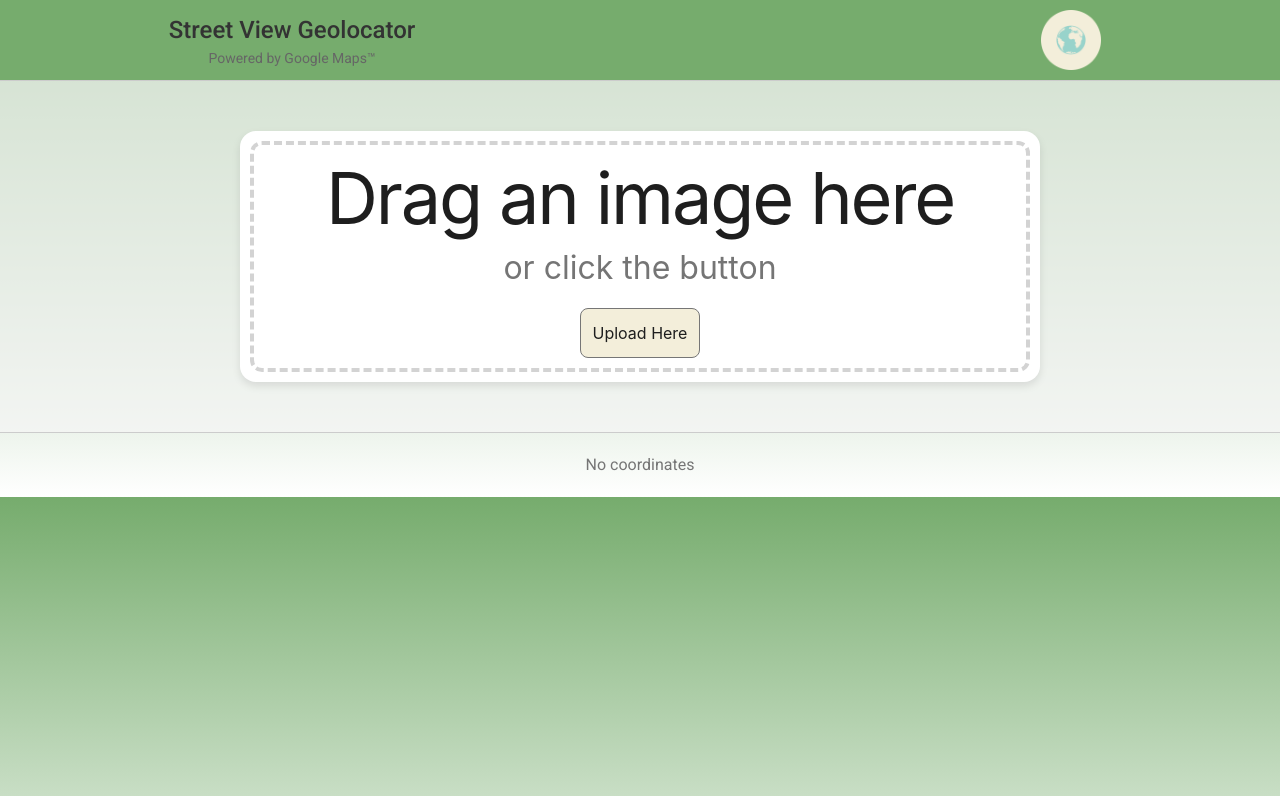
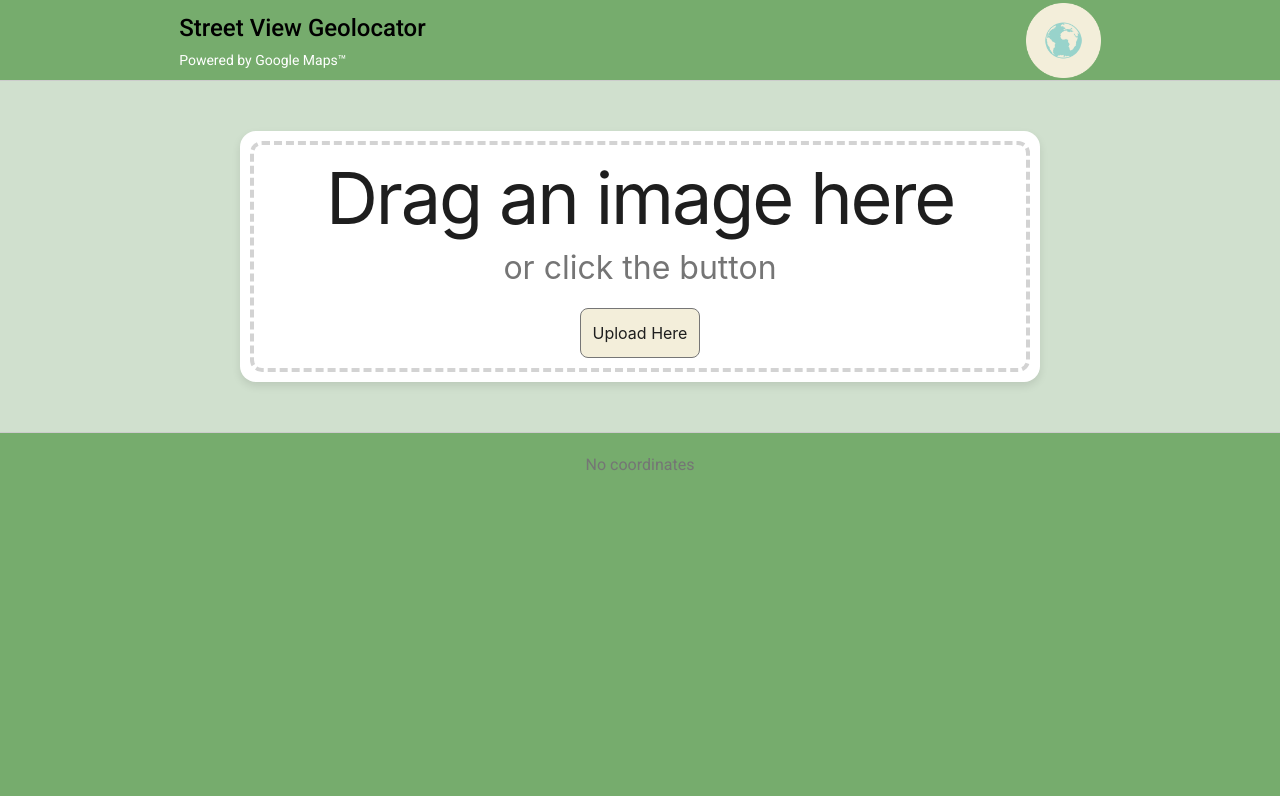
Before and after one commit to AkshayKamath12/UCSC-Geolocator, a React (Create React App) app in the folder client/: page / in a window 1280 px wide. Shown: the top 796 px of the page. Built offline with nearby package versions, Linux system fonts and the light colour scheme.

Commit message:
Solid Color Scheme

```diff
--- a/client/src/BuildingBlocksContent/Header.module.css
+++ b/client/src/BuildingBlocksContent/Header.module.css
@@ -2,7 +2,6 @@
   display: flex;
   justify-content: space-between;
   align-items: center;
-  padding: 20px;
   background-color: #76ac6d;
   width: 100%;
   height: 80px;
@@ -12,36 +11,39 @@
 .headerContent {
   display: flex;
   align-items: center;
-  margin-left: 12%; /* Add margin to the left */
+  margin-left: 14%; /* Add margin to the left */
 }
 
 .headerTextContainer {
-  margin-right: 20px;
+  display: flex;
+  flex-direction: column;
+  align-items: flex-start; /* Align items to the start (left) */
 }
 
 .headerTitle {
   font-family: 'Roboto', sans-serif;
   font-size: 24px;
   font-weight: 500;
-  color: #333333;
+  color: #000000;
 }
 
 .headerSubtitle {
   font-family: 'Roboto', sans-serif;
   font-size: 14px;
-  color: #666666;
+  color: #ffffff;
+  margin-top: 4px; /* Optional: Add some space between title and subtitle */
 }
 
 .headerImageContainer {
   display: flex;
   align-items: center;
   height: 100%;
-  padding: 10px;
-  margin-right: 12%; /* Add margin to the right */
+
+  margin-right: 14%; /* Add margin to the right */
 }
 
 .headerImage {
-  max-height: 60px; /* This is 75% of header height (80px) minus padding */
+  max-height: 75px; /* This is 75% of header height (80px) minus padding */
   width: auto;
   object-fit: contain;
 }
--- a/client/src/BuildingBlocksContent/global.css
+++ b/client/src/BuildingBlocksContent/global.css
@@ -13,5 +13,6 @@
 
 body {
   font-family: var(--font-family-primary);
-  background: linear-gradient(to bottom, var(--background-color), #ffffff);
+  /*background: linear-gradient(to bottom, var(--background-color), #ffffff);*/
+  background: var(--background-color);
 }
--- a/client/src/LandmarkDisplay/LandmarkDisplay.js
+++ b/client/src/LandmarkDisplay/LandmarkDisplay.js
@@ -9,7 +9,7 @@ function LandmarkDisplay({ landmarks, setCenter }) {
     console.log(landmarks[0][1]);
     return (
       <div className='flex flex-col justify-center h-full p-4' style={{ borderTop: '1px solid #ccc' }}>
-        <h2 className='text-4xl font-bold mb-[2vh] text-center'>Nearby Landmarks</h2>
+        <h2 className='text-4xl font-bold mb-[2vh] text-center' style={{color: '#000000'}}>Nearby Landmarks</h2>
         <table className='shadow-lg bg-white'>
           <thead>
             <tr>
--- a/client/src/MapDisplay/MapDisplay.js
+++ b/client/src/MapDisplay/MapDisplay.js
@@ -21,7 +21,7 @@ function MapDisplay({ coordinates, landmarks, center }) {
   if (coordinates.length > 0 && center.length > 0) {
     return (
       <div className={styles.mapDisplay} id="map" ref={mapRef}>
-        <h2 className='text-4xl font-bold'>You Are Here:</h2>
+        <h2 className='text-4xl font-bold' style={{color: '#000000'}}>You Are Here:</h2>
         <div>At: {coordinates[0]} N, {Math.abs(coordinates[1])} W</div>
         <MapContainer
           key={center}
```
